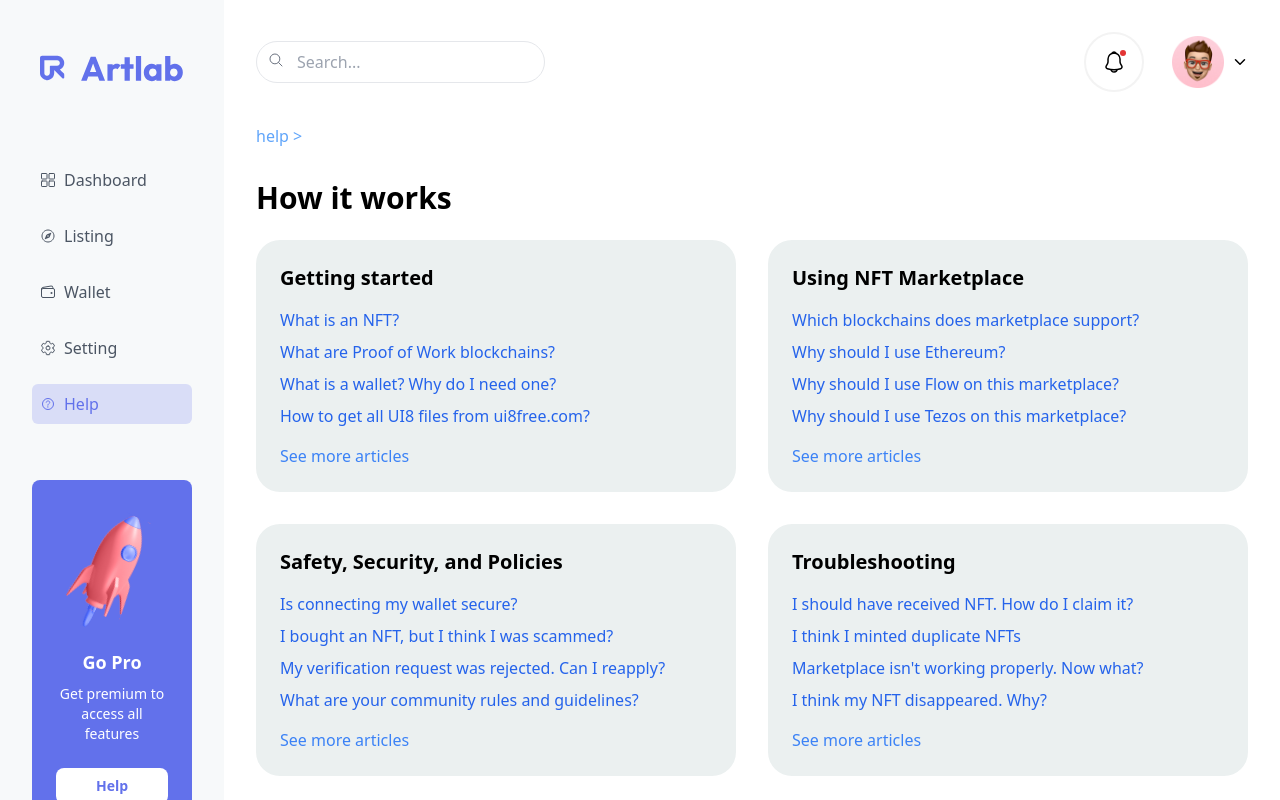
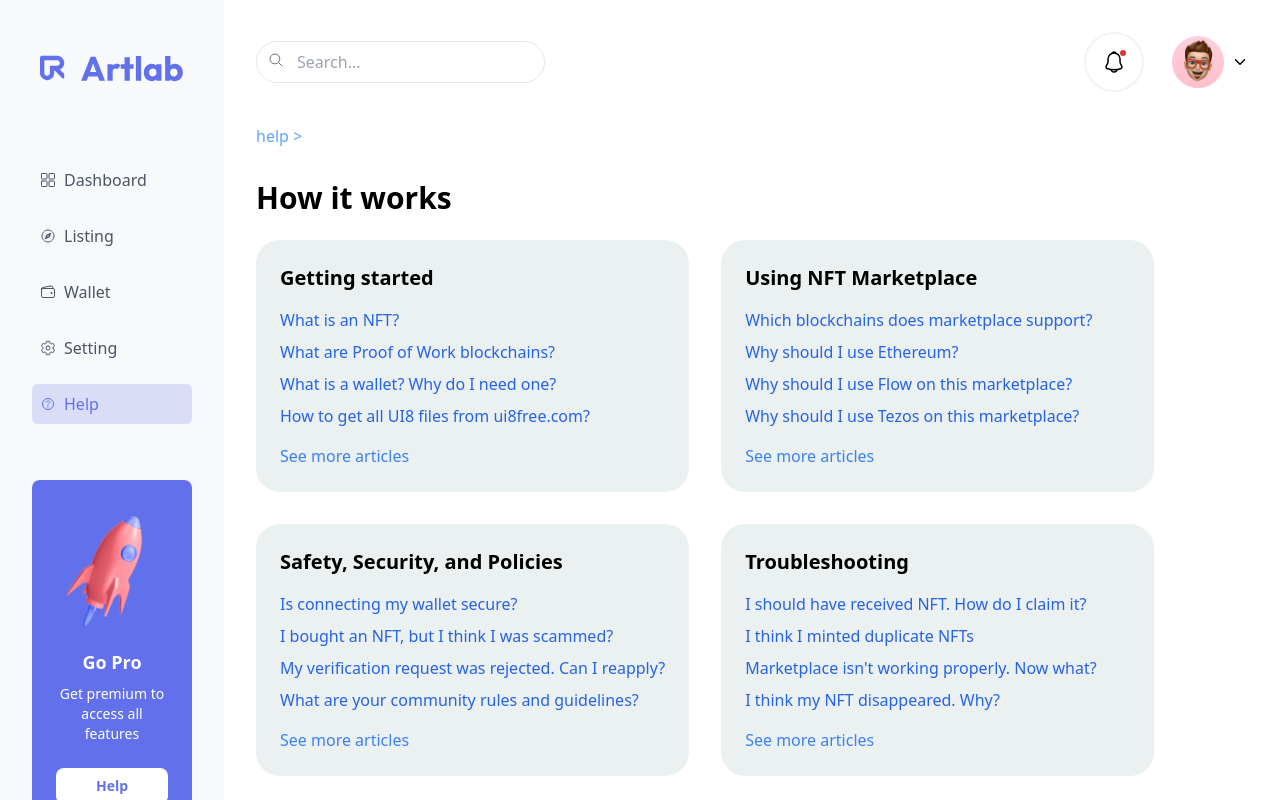
Before and after one commit to Abdulmalikoye/artwork-project, a React (Create React App) app: page /help in a window 1280 px wide. Built offline with nearby package versions, Linux system fonts and the light colour scheme; no server answers; sample sign-in values are in the browser's storage.

Commit message:
Save progress on master branch

```diff
--- a/src/components/component/MainHow.jsx
+++ b/src/components/component/MainHow.jsx
@@ -43,7 +43,9 @@ const articles = [
 
 function MainHow() {
   return (
-    <div className="p-8 bg-white w-full">
+    <>
+      <div className="flex  w-full">
+        <div className="p-8 bg-white">
           <h1 className="text-3xl font-bold mb-6">How it works</h1>
           <div className="grid grid-cols-1 md:grid-cols-2 items-center justify-center  gap-8">
             {articles.map((section, index) => (
@@ -60,13 +62,18 @@ function MainHow() {
                     </Link>
                   ))}
                 </div>
-            <a href="#" className="block mt-4 text-blue-500 hover:underline">
+                <a
+                  href="#"
+                  className="block mt-4 text-blue-500 hover:underline"
+                >
                   See more articles
                 </a>
               </div>
             ))}
           </div>
         </div>
+      </div>
+    </>
   );
 }
 
--- a/src/components/pages/ViewDetails.jsx
+++ b/src/components/pages/ViewDetails.jsx
@@ -13,7 +13,7 @@ const ViewDetails = () => {
   return (
     <>
       <BreadCrumbs />
-      <div className="w-full p-8">
+      <div className="flex w-full p-8">
         <div className="flex flex-col md:flex-row gap-8  items-center">
           {/* Main NFT Image */}
           <div className="w-full">
```
Lines whose indentation alone changed are shown as unchanged.
